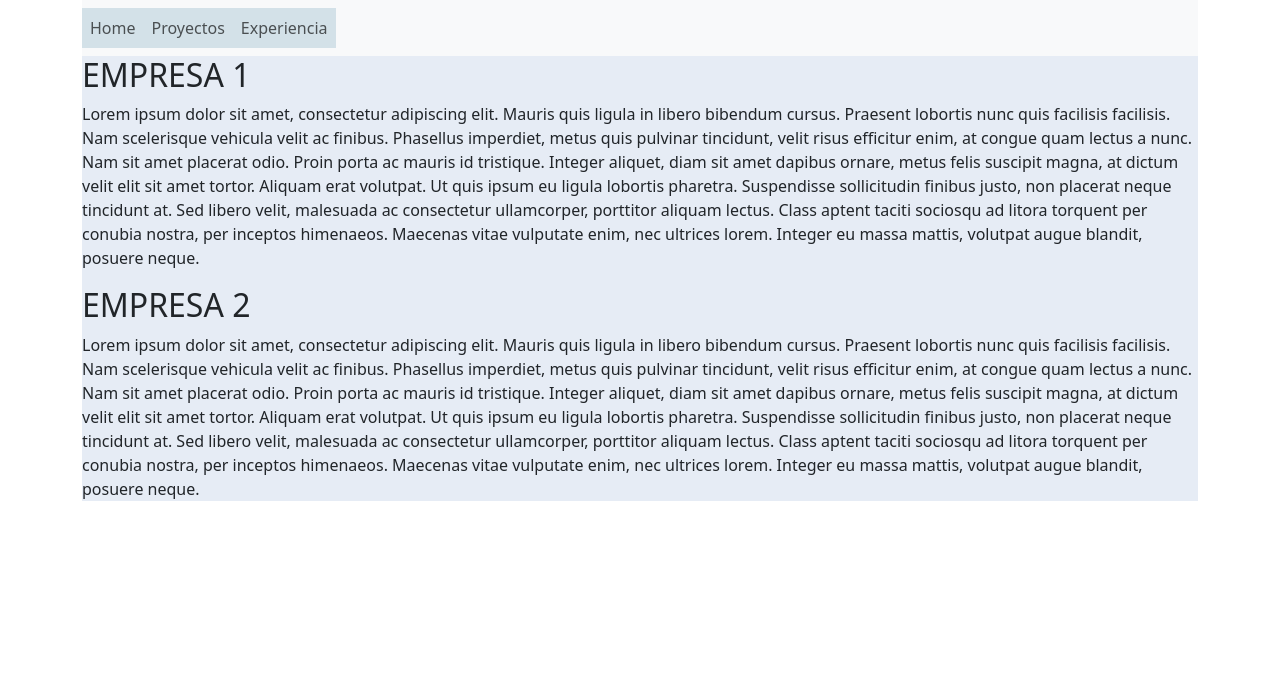
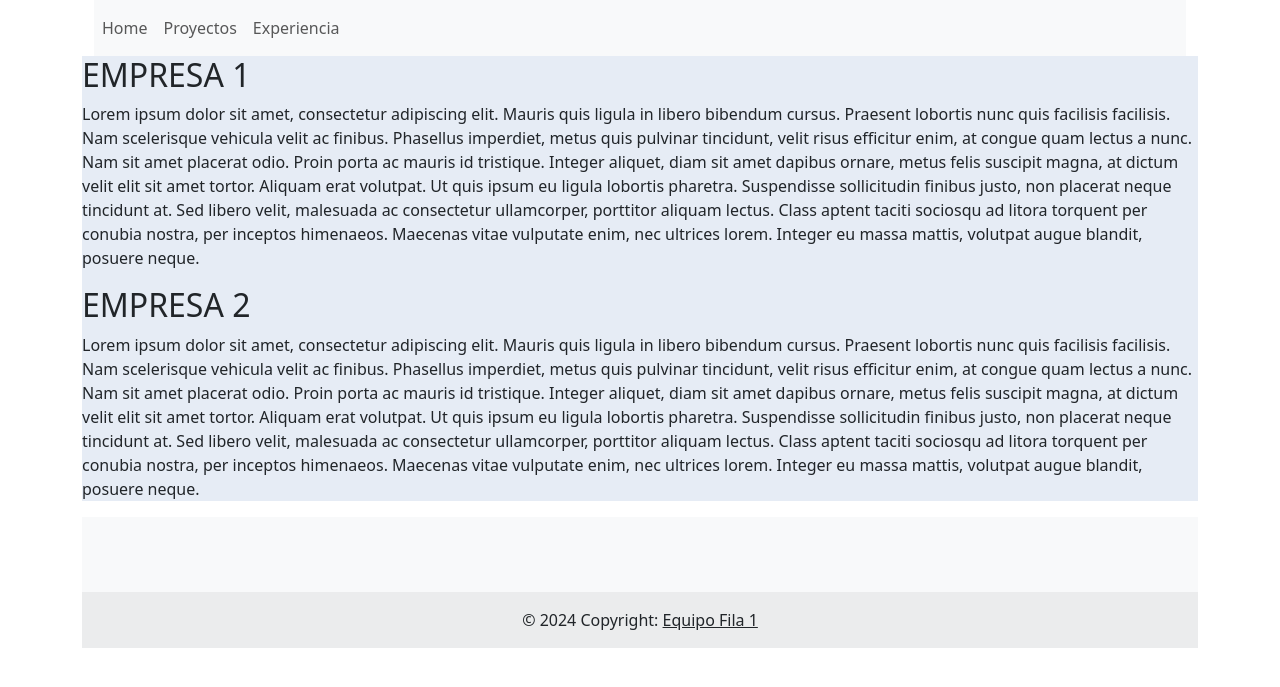
Before and after one commit to NoaVelasco/django_pruebas, a Django app: page /experience in a window 1280 px wide. Shown: the top 687 px of the page. Run offline with Django 5.2, Linux system fonts and the light colour scheme; parts of the project's set-up code (start-up, migrations or seed data) failed here and were passed over.

Commit message:
Boton de nuevo proyecto y footer

```diff
--- a/projects/templates/projects/project_index.html
+++ b/projects/templates/projects/project_index.html
@@ -4,6 +4,8 @@
 
 {% block page_content %}
 <h1>Projects</h1>
+<div><button type="button" class="btn btn-primary btn-sm">Nuevo proyecto +</button></div>
+<hr class="hr hr-blurry" />
 <div class="row">
 {% for project in projects %}
     <div class="col-md-4">
--- a/templates/base.html
+++ b/templates/base.html
@@ -11,7 +11,8 @@
     >
 </head>
 <body class="container">
-<nav class="navbar navbar-expand-lg navbar-light bg-light">
+<div class="container">
+<nav class="navbar navbar-expand-lg bg-body-tertiary">
     <div class="collapse navbar-collapse" id="navbarSupportedContent">
         <ul class="navbar-nav mr-auto">
           <li class="nav-item active">
@@ -26,12 +27,55 @@
 
           </ul>
 </nav>
-<div id="contenido">
+</div>
+<main id="contenido">
 {% block page_content %}{% endblock page_content %}
-</div>
+</main>
+<footer class="text-center bg-body-tertiary">
+  <!-- Grid container -->
+  <div class="container pt-4">
+    <!-- Section: Social media -->
+    <section class="mb-4">
+      <!-- Google -->
+      <a
+        data-mdb-ripple-init
+        class="btn btn-link btn-floating btn-lg text-body m-1"
+        href="#!"
+        role="button"
+        data-mdb-ripple-color="dark"
+        ><i class="fab fa-google"></i
+      ></a>
+      <!-- Linkedin -->
+      <a
+        data-mdb-ripple-init
+        class="btn btn-link btn-floating btn-lg text-body m-1"
+        href="#!"
+        role="button"
+        data-mdb-ripple-color="dark"
+        ><i class="fab fa-linkedin"></i
+      ></a>
+      <!-- Github -->
+      <a
+        data-mdb-ripple-init
+        class="btn btn-link btn-floating btn-lg text-body m-1"
+        href="#!"
+        role="button"
+        data-mdb-ripple-color="dark"
+        ><i class="bi bi-github"></i
+      ></a>
+
+    </section>
+    <!-- Section: Social media -->
+  </div>
+
+  <div class="text-center p-3" style="background-color: rgba(0, 0, 0, 0.05);">
+    © 2024 Copyright:
+    <a class="text-body" href="https://google.com/">Equipo Fila 1</a>
+  </div>
+</footer>
 </body>
 </html>
 <style>
-ul {background-color: #d3e1e8}
+
 #contenido{background-color: #e6ecf5;}
 </style>
```
